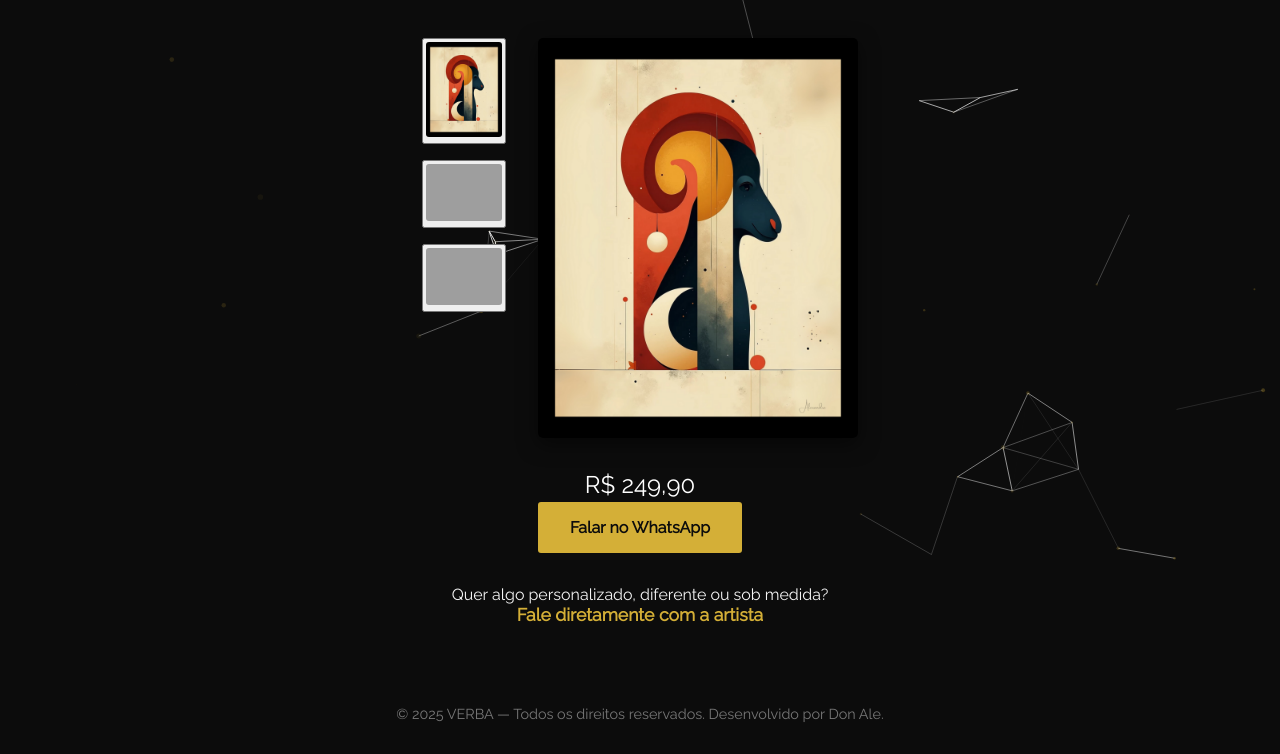
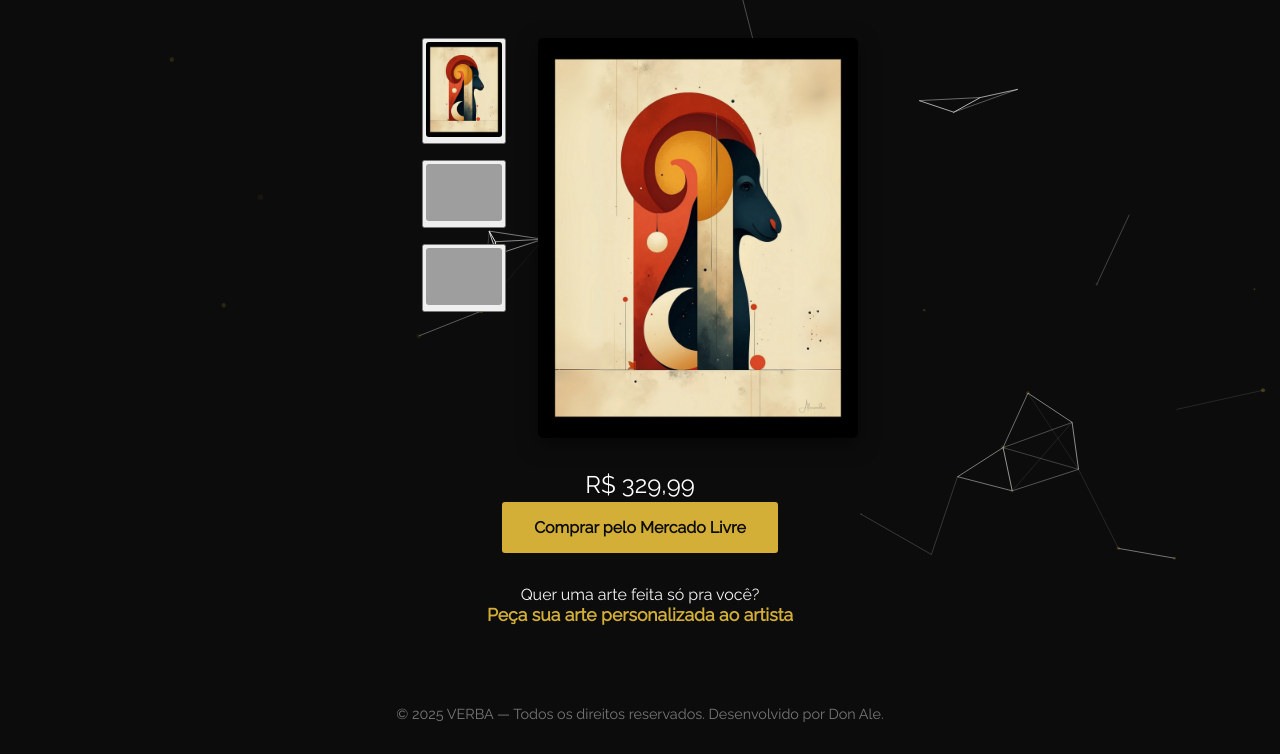
Before and after one commit to Caveiradiadema/verba-site, a website: page index.html in a window 1280 px wide. Shown: the part 216-970 px from the top of the page. Drawn offline with nearby package versions, Linux system fonts and the light colour scheme; grey boxes are pictures that could not be loaded.

Commit message:
Atualização completa do site VERBA

```diff
--- a/index.html
+++ b/index.html
@@ -10,7 +10,7 @@
   <link rel="canonical" href="https://caveiradiadema.github.io/verba-site/" />
   <link rel="icon" href="icon.png" type="image/png" />
 
-  <!-- Open Graph (WhatsApp, Facebook) -->
+  <!-- Open Graph -->
   <meta property="og:title" content="VERBA — Quadro Áries Exclusivo" />
   <meta property="og:description" content="Arte sofisticada e moderna inspirada no signo de Áries. Descubra a coleção VERBA." />
   <meta property="og:image" content="https://caveiradiadema.github.io/verba-site/verba-logo.png" />
@@ -20,15 +20,13 @@
   <meta property="og:url" content="https://caveiradiadema.github.io/verba-site/" />
   <meta property="og:type" content="product" />
 
-
   <!-- Twitter Card -->
   <meta name="twitter:card" content="summary_large_image" />
   <meta name="twitter:title" content="Quadro Áries — VERBA" />
   <meta name="twitter:description" content="Arte moderna e única inspirada no signo de Áries, estilo Bauhaus." />
   <meta name="twitter:image" content="https://caveiradiadema.github.io/verba-site/verba-logo.png" />
 
-
-  <!-- JSON-LD (Schema.org para SEO) -->
+  <!-- Schema.org -->
   <script type="application/ld+json">
   {
     "@context": "https://schema.org",
@@ -39,7 +37,7 @@
     "brand": { "@type": "Brand", "name": "VERBA" },
     "offers": {
       "@type": "Offer",
-      "price": "249.90",
+      "price": "329.90",
       "priceCurrency": "BRL",
       "availability": "https://schema.org/InStock",
       "url": "https://caveiradiadema.github.io/verba-site/"
@@ -47,10 +45,15 @@
   }
   </script>
 
-  <!-- AdSense -->
+  <!-- AMP Ads -->
+  <script async custom-element="amp-auto-ads"
+    src="https://cdn.ampproject.org/v0/amp-auto-ads-0.1.js">
+  </script>
+
+  <!-- Google AdSense -->
   <script async src="https://pagead2.googlesyndication.com/pagead/js/adsbygoogle.js?client=ca-pub-6341691198145403" crossorigin="anonymous"></script>
 
-  <!-- Google Fonts e AOS -->
+  <!-- Fonts e animações -->
   <link href="https://fonts.googleapis.com/css2?family=Playfair+Display:wght@700&family=Raleway&display=swap" rel="stylesheet" />
   <link rel="stylesheet" href="https://cdnjs.cloudflare.com/ajax/libs/aos/2.3.4/aos.css" />
 
@@ -65,10 +68,11 @@
       overflow-x: hidden;
     }
     #particles-js {
-      position: fixed;
+      position: absolute;
       top: 0; left: 0;
       width: 100%; height: 100%;
       z-index: -1;
+      pointer-events: none;
     }
     header {
       text-align: center;
@@ -166,8 +170,11 @@
     }
   </style>
 </head>
+
 <body>
+  <amp-auto-ads type="adsense" data-ad-client="ca-pub-6341691198145403"></amp-auto-ads>
   <div id="particles-js"></div>
+
   <header data-aos="fade-down">
     <img src="logo.png" alt="Logo da marca VERBA — Arte exclusiva" class="logo" loading="lazy">
     <p class="subtitle">Verbum, Expressio, Vox</p>
@@ -192,13 +199,13 @@
   </main>
 
   <div class="info" data-aos="fade-up">
-    <p class="price">R$ 249,90</p>
-    <a class="buy-btn" href="https://wa.me/5511993957268?text=Olá,%20vi%20o%20quadro%20Áries%20no%20site%20da%20VERBA%20e%20quero%20comprar!" target="_blank" rel="noopener noreferrer">Falar no WhatsApp</a>
+    <p class="price">R$ 329,99</p>
+    <a class="buy-btn" href="https://produto.mercadolivre.com.br/MLB-5459201494" target="_blank" rel="noopener noreferrer">Comprar pelo Mercado Livre</a>
   </div>
 
   <section class="contact" data-aos="fade-up">
-    <p>Quer algo personalizado, diferente ou sob medida?</p>
-    <a href="https://wa.me/5511993957268?text=Olá,%20quero%20criar%20uma%20arte%20personalizada%20com%20a%20VERBA!" target="_blank" rel="noopener noreferrer">Fale diretamente com a artista</a>
+    <p>Quer uma arte feita só pra você?</p>
+    <a href="https://wa.me/5511993957268?text=Olá,%20gostaria%20de%20pedir%20uma%20arte%20personalizada%20com%20a%20VERBA!" target="_blank" rel="noopener noreferrer">Peça sua arte personalizada ao artista</a>
   </section>
 
   <footer data-aos="fade-up">
--- a/sitemap.xml
+++ b/sitemap.xml
@@ -2,7 +2,7 @@
 <urlset xmlns="https://www.sitemaps.org/schemas/sitemap/0.9">
   <url>
     <loc>https://caveiradiadema.github.io/verba-site/</loc>
-    <lastmod>2025-06-11</lastmod>
+    <lastmod>2025-06-26</lastmod>
     <changefreq>monthly</changefreq>
     <priority>1.0</priority>
   </url>
```
Lines whose indentation alone changed are shown as unchanged.
